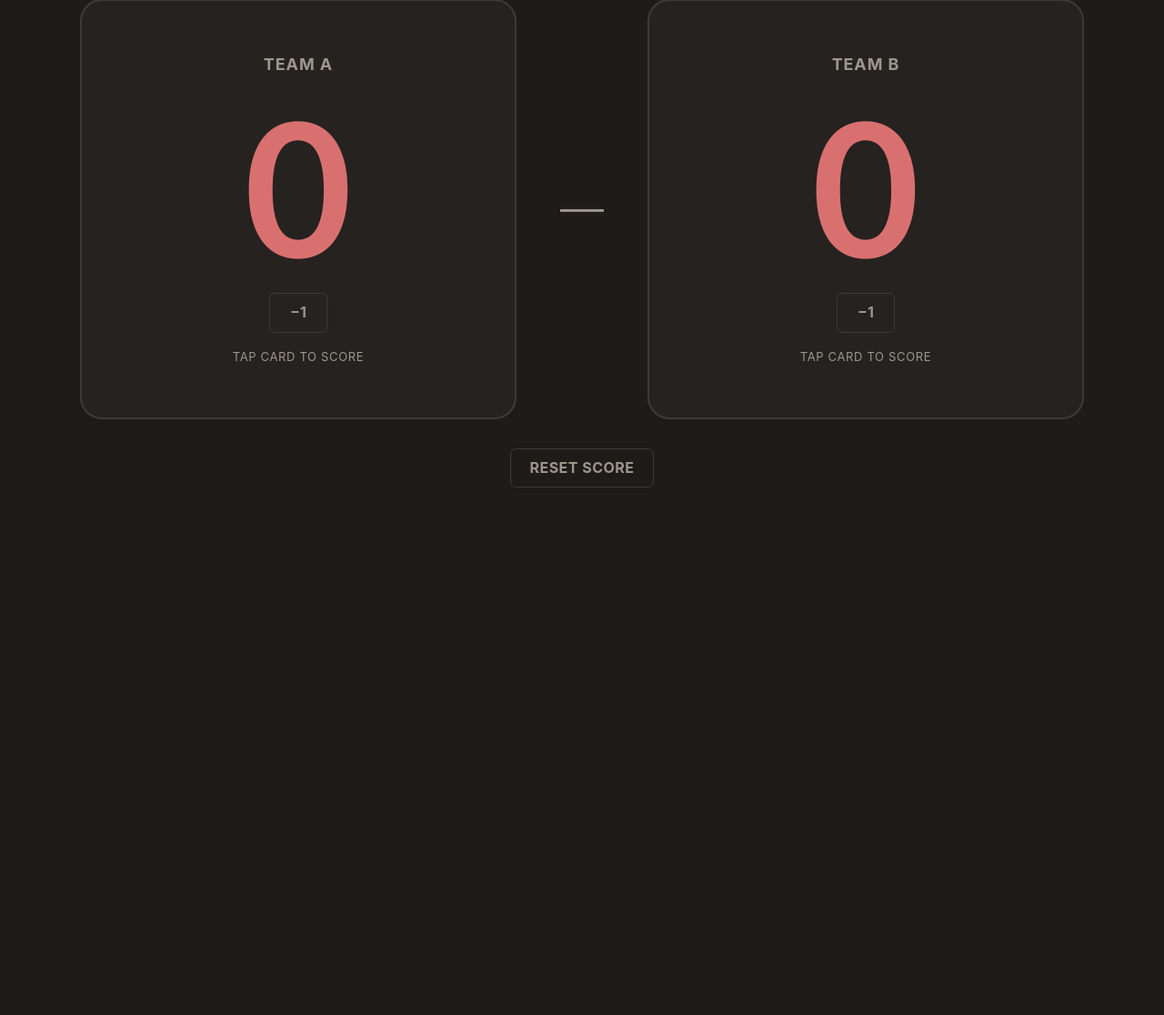
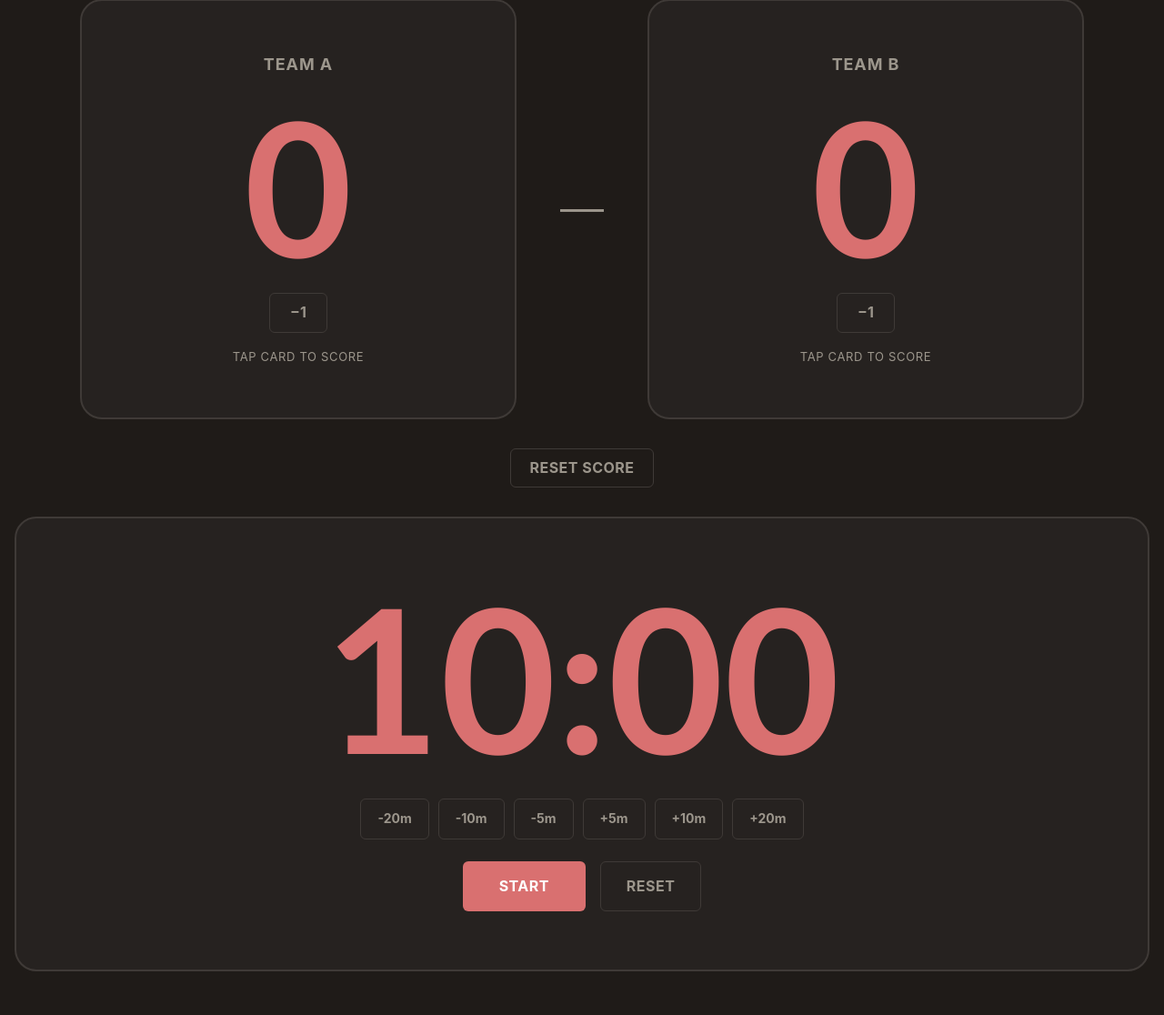
Before and after one commit to CarlySo132/L3-Computer-Science-Project, a Flask app: page / in a window 1280 px wide. Shown: the part 207-1323 px from the top of the page at 91% size. Before the commit the page ends 743 px from the top, so only its background shows below. Run offline with Flask 3, Linux system fonts and the light colour scheme.

Commit message:
Component 7: Timer
Added a timer to the index page which allows the users to keep track of games

```diff
--- a/static/style.css
+++ b/static/style.css
@@ -1392,3 +1392,110 @@ p {
     text-align: center;
   }
 }
+
+/* Timer */
+.timer-widget {
+  display: flex;
+  flex-direction: column;
+  align-items: center;
+  gap: 24px;
+  background-color: var(--card);
+  border: 2px solid var(--border);
+  border-radius: 24px;
+  padding: clamp(32px, 6vw, 64px) clamp(16px, 4vw, 48px);
+  margin: 2rem 0;
+  width: 100%;
+  box-sizing: border-box;
+}
+
+.timer-display {
+  font-size: clamp(100px, 18vw, 220px);
+  font-weight: 800;
+  color: var(--accent);
+  font-family: var(--font-head);
+  line-height: 1;
+  font-variant-numeric: tabular-nums;
+}
+
+.timer-display.timer-done {
+  color: var(--red);
+  animation: timer-pulse 1s ease-in-out infinite;
+}
+
+@keyframes timer-pulse {
+  0%, 100% { opacity: 1; }
+  50% { opacity: 0.4; }
+}
+
+.timer-controls {
+  display: flex;
+  flex-wrap: wrap;
+  justify-content: center;
+  gap: 10px;
+}
+
+.timer-adjust-btn {
+  background-color: transparent;
+  color: var(--muted);
+  border: 1px solid var(--border);
+  border-radius: var(--radius);
+  padding: 10px 18px;
+  font-weight: 700;
+  font-size: 14px;
+  cursor: pointer;
+  transition: all 0.2s ease;
+}
+
+.timer-adjust-btn:hover {
+  color: var(--accent);
+  border-color: var(--accent);
+  transform: translateY(-2px);
+}
+
+.timer-actions {
+  display: flex;
+  gap: 16px;
+}
+
+.timer-start-btn {
+  background-color: var(--accent);
+  color: white;
+  border: none;
+  padding: 14px 40px;
+  border-radius: var(--radius);
+  font-weight: 700;
+  font-size: 16px;
+  text-transform: uppercase;
+  letter-spacing: 0.03em;
+  cursor: pointer;
+  transition: transform 0.15s ease, box-shadow 0.2s ease, opacity 0.2s ease;
+}
+
+.timer-start-btn:hover {
+  transform: translateY(-3px) scale(1.03);
+  box-shadow: 0 8px 20px var(--accent-dim);
+  opacity: 0.95;
+}
+
+.timer-start-btn:active {
+  transform: translateY(-1px) scale(1.0);
+}
+
+.timer-reset-btn {
+  background-color: transparent;
+  color: var(--muted);
+  border: 1px solid var(--border);
+  padding: 14px 28px;
+  border-radius: var(--radius);
+  font-weight: 700;
+  text-transform: uppercase;
+  letter-spacing: 0.03em;
+  cursor: pointer;
+  transition: all 0.2s ease;
+}
+
+.timer-reset-btn:hover {
+  color: var(--text);
+  border-color: var(--muted);
+  transform: translateY(-2px);
+}
--- a/templates/index.html
+++ b/templates/index.html
@@ -23,6 +23,24 @@
 </div>
 
 <button type="button" class="scoreboard-reset" id="scoreboard-reset">Reset Score</button>
+
+<div class="timer-widget">
+    <div class="timer-display" id="timerDisplay">10:00</div>
+
+    <div class="timer-controls">
+        <button class="timer-adjust-btn" onclick="adjustTime(-20)">-20m</button>
+        <button class="timer-adjust-btn" onclick="adjustTime(-10)">-10m</button>
+        <button class="timer-adjust-btn" onclick="adjustTime(-5)">-5m</button>
+        <button class="timer-adjust-btn" onclick="adjustTime(5)">+5m</button>
+        <button class="timer-adjust-btn" onclick="adjustTime(10)">+10m</button>
+        <button class="timer-adjust-btn" onclick="adjustTime(20)">+20m</button>
+    </div>
+
+    <div class="timer-actions">
+        <button class="timer-start-btn" id="timerStartBtn" onclick="toggleTimer()">Start</button>
+        <button class="timer-reset-btn" onclick="resetTimer()">Reset</button>
+    </div>
+</div>
 
 <script>
     (function () {
@@ -65,5 +83,79 @@
             render();
         });
     })();
+
+    let remainingSeconds = 10 * 60;
+    let endTimestamp = null;   // Date.now() + remainingSeconds*1000, only while running
+    let timerInterval = null;
+    let isRunning = false;
+
+    const timerDisplay = document.getElementById('timerDisplay');
+    const timerStartBtn = document.getElementById('timerStartBtn');
+
+    function renderTime() {
+        const clamped = Math.max(0, remainingSeconds);
+        const minutes = Math.floor(clamped / 60);
+        const seconds = clamped % 60;
+        timerDisplay.textContent =
+            String(minutes).padStart(2, '0') + ':' + String(seconds).padStart(2, '0');
+
+        timerDisplay.classList.toggle('timer-done', clamped === 0);
+
+
+    }
+
+    function tick() {
+        const secsLeft = Math.max(0, Math.round((endTimestamp - Date.now()) / 1000));
+        remainingSeconds = secsLeft;
+        renderTime();
+
+        if (secsLeft <= 0) {
+            stopTimer();
+        }
+    }
+
+    const MAX_SECONDS = 90 * 60 //90 minute ceiling
+
+    function adjustTime(minutesDelta) {
+        remainingSeconds = Math.max(0, remainingSeconds + minutesDelta * 60);
+
+        if (isRunning) {
+            // Recalculate the end point so the running countdown reflects the change immediately.
+            endTimestamp = Date.now() + remainingSeconds * 1000;
+        }
+
+        renderTime();
+    }
+
+    function toggleTimer() {
+        if (isRunning) {
+            stopTimer();
+        } else {
+            startTimer();
+        }
+    }
+
+    function startTimer() {
+        if (isRunning || remainingSeconds <= 0) return;
+
+        isRunning = true;
+        endTimestamp = Date.now() + remainingSeconds * 1000;
+        timerStartBtn.textContent = 'Pause';
+        timerInterval = setInterval(tick, 250);
+    }
+
+    function stopTimer() {
+        isRunning = false;
+        timerStartBtn.textContent = 'Start';
+        clearInterval(timerInterval);
+    }
+
+    function resetTimer() {
+        stopTimer();
+        remainingSeconds = 10 * 60;
+        renderTime();
+    }
+
+    renderTime();
 </script>
 {% endblock %}
```
